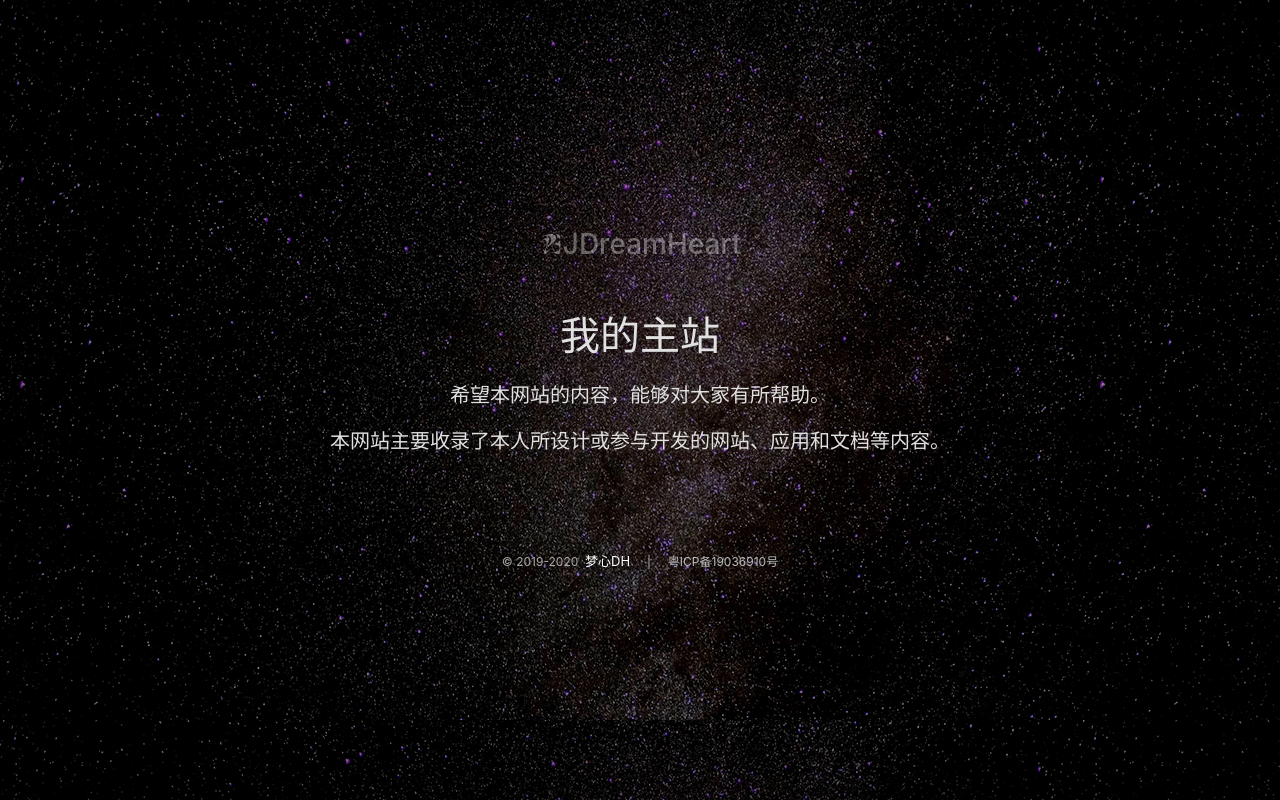
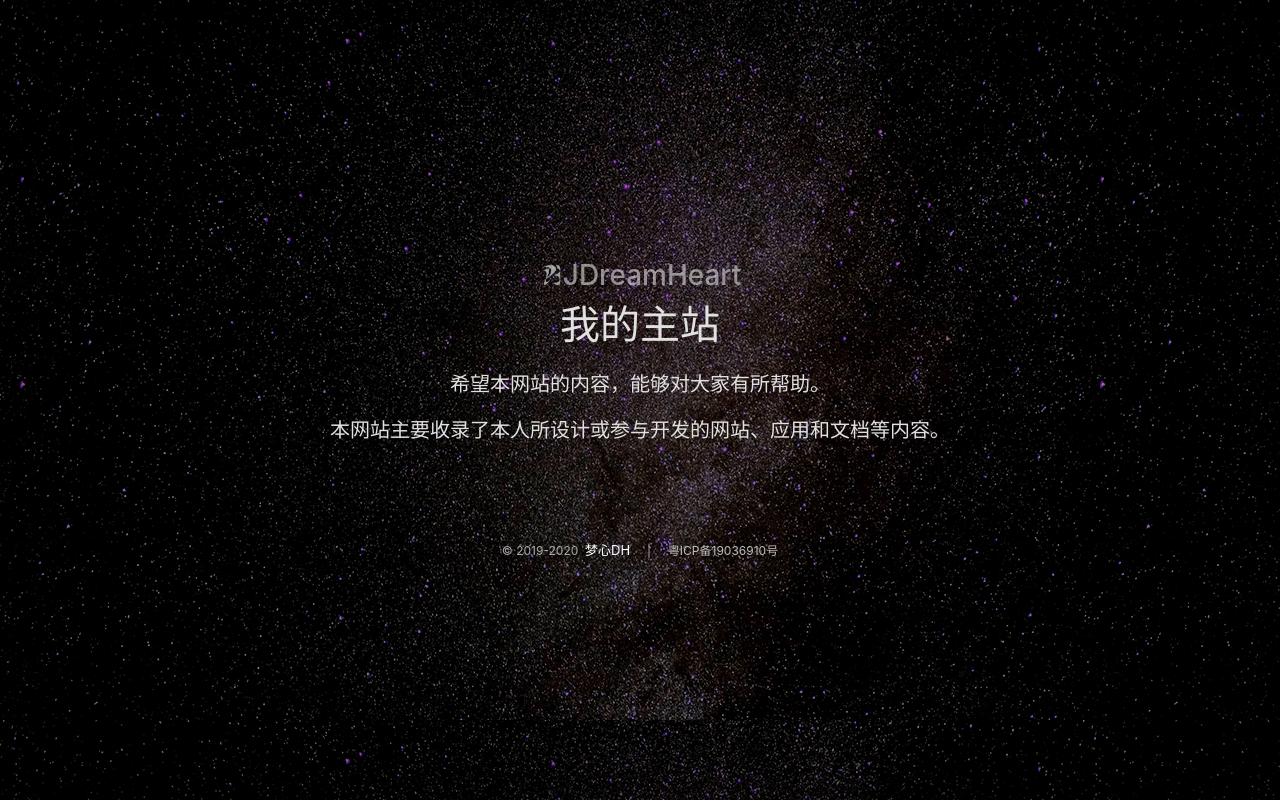
Before and after one commit to dzjh-web/weblist, a Django app: page / in a window 1280 px wide. Run offline with Django 3.2, Linux system fonts and the light colour scheme; data that the repository does not hold is empty; some libraries are stand-ins or nearby versions.

Commit message:
refactor:更新首页样式

```diff
--- a/assets/static/css/home.css
+++ b/assets/static/css/home.css
@@ -153,10 +153,12 @@ body{
 }
 @keyframes breathe {
 	0% {
+		opacity: 0.6;
 		border-color: lightcyan;
 		box-shadow: 0 0 5px rgba(255, 255, 255, 0.2), inset 0 0 5px rgba(255, 255, 255, 0.1), 0 0px 0 lightcyan;
 	}
 	100% {
+		opacity: 1;
 		border-color: lightcyan;
 		box-shadow: 0 0 20px rgba(255, 255, 255, 0.6), inset 0 0 10px rgba(255, 255, 255, 0.4), 0 0px 0 lightcyan;
 	}
@@ -263,8 +265,6 @@ body{
 /*标题区域显示*/
 .cover-title {
 	padding-bottom: 20px;
-}
-.title-description{
 	cursor: pointer;
 }
 .title-description>h1{
--- a/template/home.html
+++ b/template/home.html
@@ -18,14 +18,14 @@
 			<div class="cover-inner">
 				<div class="cover-container">
 					<nav class="cover-header">
-						<h3 class="cover-icon"><img class="img-responsive home-icon" src={% static "img/home-icon.png" %} style="height: 22px; margin-top: -6px; margin-right: 2px;" />{{ TITLE }}</h3>
 						<ul class="cover-nav">
 							{% for navInfo in navList %}
-							<li><a class="cover-icon" href="{{ navInfo.url }}" target="_blank" title="{{ navInfo.title }}">{{ navInfo.name }}</a></li>
+							<li><a href="{{ navInfo.url }}" target="_blank" title="{{ navInfo.title }}">{{ navInfo.name }}</a></li>
 							{% endfor %}
 						</ul>
 					</nav>
 					<div class="cover-title">
+						<h3 class="text-center" style="opacity: 0.6;"><img class="img-responsive home-icon" src={% static "img/home-icon.png" %} style="height: 22px; margin-top: -6px; margin-right: 2px;" />{{ TITLE }}</h3>
 						<div class="title-description" title="我的主站" data-target="ch">
 							<h1>我的主站</h1>
 							<div class="lead">
```
